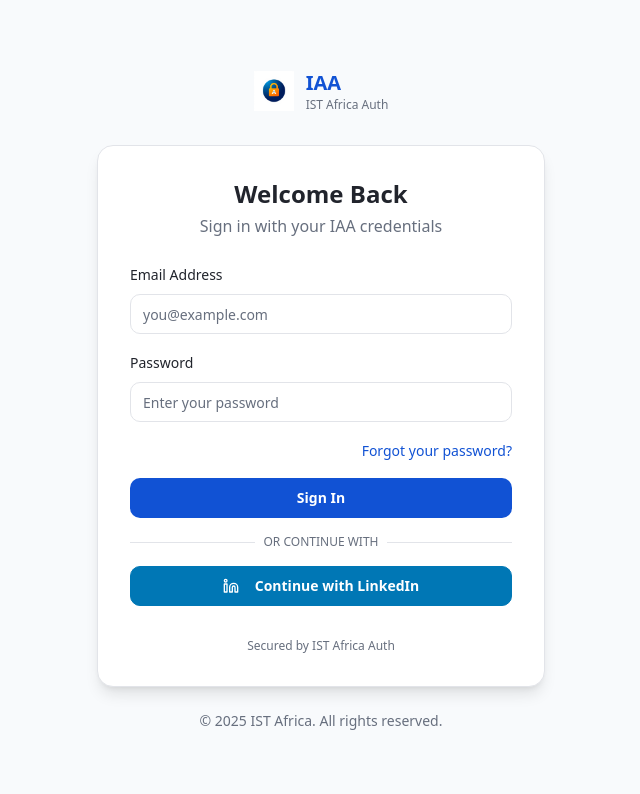
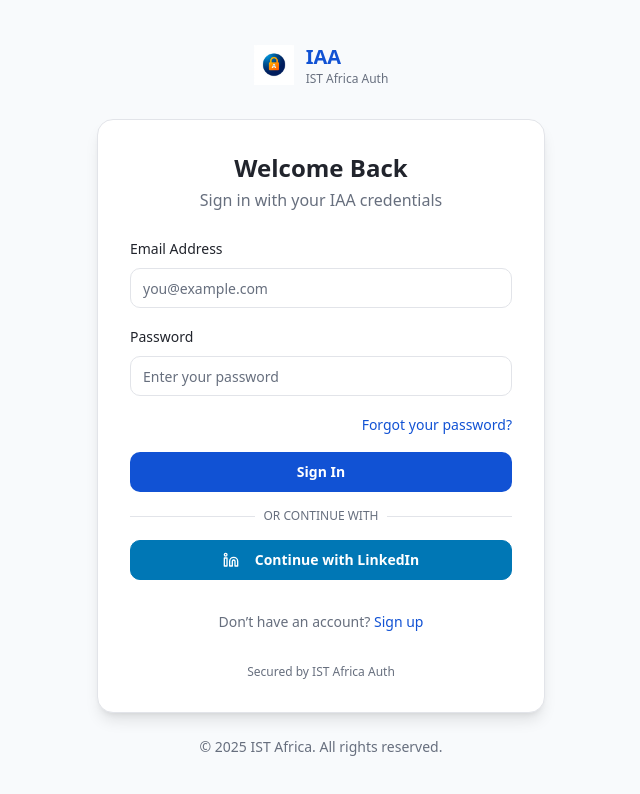
Before and after one commit to ISTAfrica/ist-africa-auth, a Next.js app in the folder Frontend/: page /auth/login in a window 1280 px wide. Shown: the top 794 px of the page, without its empty margins (319-959 px from the left). Built offline with nearby package versions, Linux system fonts and the light colour scheme; no server answers.

Commit message:
added a signup button in the login page

```diff
--- a/Frontend/src/components/auth/LoginForm.tsx
+++ b/Frontend/src/components/auth/LoginForm.tsx
@@ -3,6 +3,7 @@
 import { useState } from 'react';
 import { useRouter, useSearchParams } from 'next/navigation';
 import { AlertCircle, Loader2, Linkedin } from 'lucide-react';
+import Link from 'next/link';
 
 import { Button } from '@/components/ui/button';
 import { Input } from '@/components/ui/input';
@@ -167,6 +168,13 @@
             Continue with LinkedIn
           </Button>
 
+          <p className="text-center text-sm text-muted-foreground pt-4">
+          Don’t have an account?{' '}
+          <Link href="/auth/signup" className="font-medium text-primary hover:underline">
+            Sign up
+          </Link>
+        </p>
+
           <p className="text-center text-xs text-muted-foreground pt-4">
             Secured by IST Africa Auth
           </p>
--- a/Frontend/src/components/welcome/Hero.tsx
+++ b/Frontend/src/components/welcome/Hero.tsx
@@ -21,10 +21,10 @@
           </p>
           <div className="flex flex-col sm:flex-row gap-4 justify-center">
             <Button asChild size="lg" className="shadow-lg shadow-primary/20">
-              <Link href="/login">Get Started</Link>
+              <Link href="auth/signup">Get Started</Link>
             </Button>
             <Button asChild variant="outline" size="lg">
-              <Link href="/dashboard">View Dashboard</Link>
+              <Link href="/auth/login">View Dashboard</Link>
             </Button>
           </div>
         </div>
```
